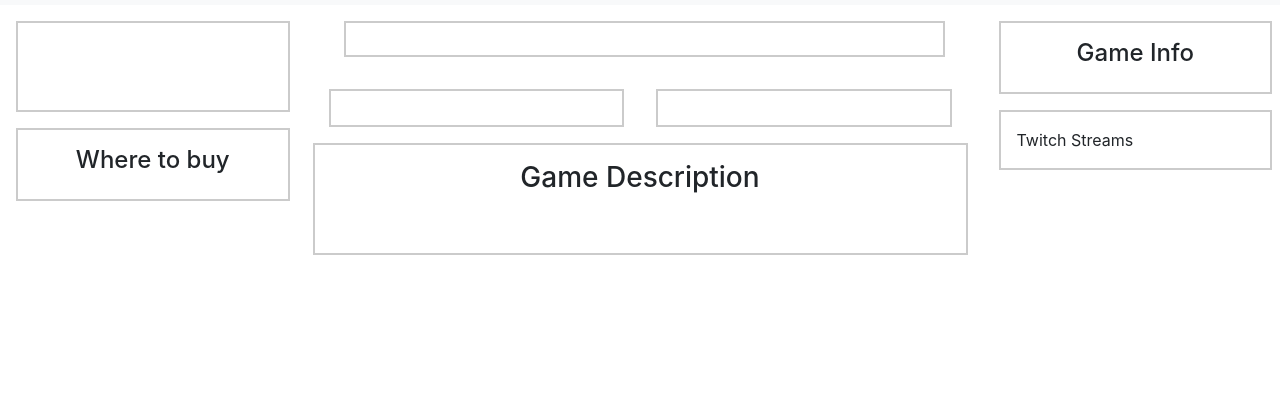
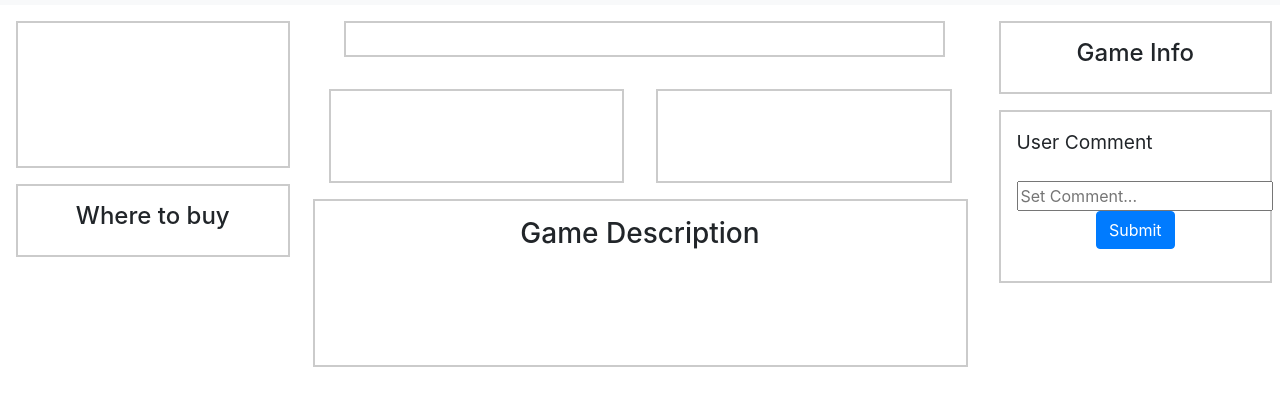
Before and after one commit to jakerjohnson21/game-informant, a website: page views/games/gameShow.html in a window 1280 px wide. Shown: the part 51-456 px from the top of the page. Drawn offline with nearby package versions, Linux system fonts and the light colour scheme; no server answers.

Commit message:
Added user comment box

```diff
--- a/public/styles/gameShow.css
+++ b/public/styles/gameShow.css
@@ -85,10 +85,14 @@
   padding: 1rem;
 }
 
-.game-twitch-streams{
+.user-comment-box{
 	border: 2px solid #cbcbcb;
 	margin: 1rem .5rem 1rem 1rem;
-  padding: 1rem;
+  	padding: 1rem;
+}
+
+.user-comment-title {
+	font-size: 1.5vw;
 }
 
 .media-container{
--- a/views/games/gameShow.html
+++ b/views/games/gameShow.html
@@ -74,8 +74,16 @@
               <div class="game-info-container">
                       <h4>Game Info</h4>
               </div>
-              <div class="game-twitch-streams ">
-                     Twitch Streams
+              <div class="user-comment-box">
+                <div class="user-comment-title">User Comment</div>
+                <div class="user-comment"></div>
+                <br>
+                <form class="form-inline justify-content-around">
+                  <div class="form-group">
+                    <input type="text" placeholder="Set Comment...">
+                  </div>
+                  <button type="submit" class="btn btn-primary">Submit</button>
+                </form>
               </div>
            </div>
          </div>
```
